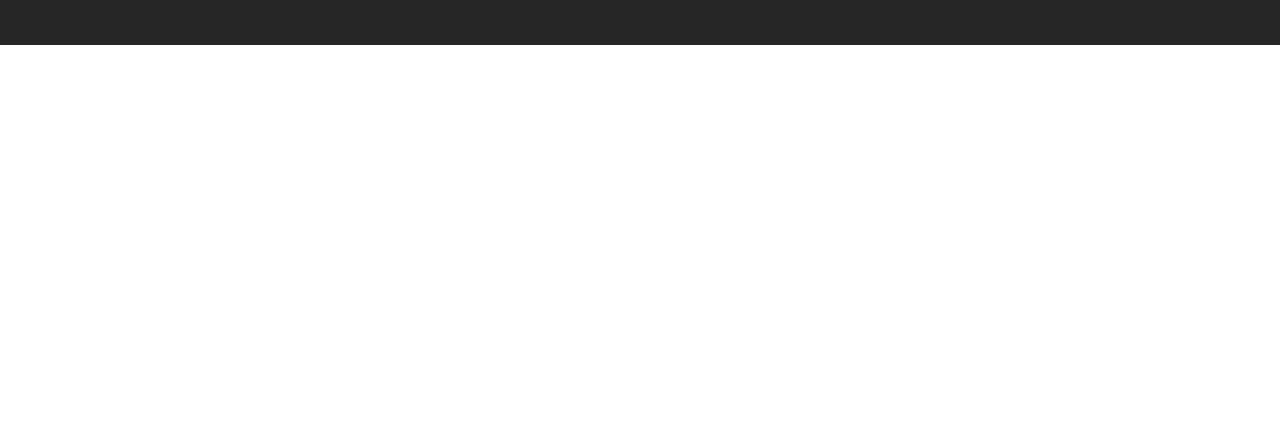
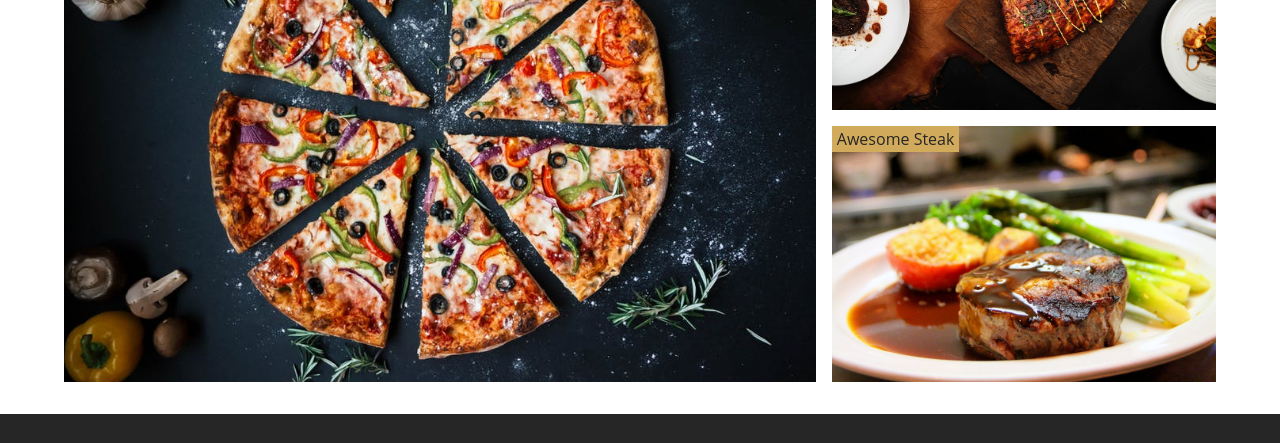
Before and after one commit to scottdiemer/Eatery, a Gatsby site: page / in a window 1280 px wide. Shown: the part 1438-1881 px from the top of the page. Before the commit the page ends 1483 px from the top, so only its background shows below. Built offline with nearby package versions, Linux system fonts and the light colour scheme; Gatsby itself is replaced by a stand-in of ours.

Commit message:
added Gallery component

```diff
--- /dev/null
+++ b/src/components/HomePageComponents/Gallery.js
@@ -0,0 +1,122 @@
+import React from "react"
+import styled from "styled-components"
+import { StaticQuery, graphql } from "gatsby"
+import { styles, Section } from "../../utils"
+import Img from "gatsby-image"
+
+const SINGLE_IMAGE = graphql`
+  {
+    img1: file(relativePath: { eq: "homeGallery/img-1.jpeg" }) {
+      childImageSharp {
+        fluid(maxWidth: 500) {
+          ...GatsbyImageSharpFluid_tracedSVG
+        }
+      }
+    }
+    img2: file(relativePath: { eq: "homeGallery/img-2.jpeg" }) {
+      childImageSharp {
+        fluid(maxWidth: 500) {
+          ...GatsbyImageSharpFluid_tracedSVG
+        }
+      }
+    }
+    img3: file(relativePath: { eq: "homeGallery/img-3.jpeg" }) {
+      childImageSharp {
+        fluid(maxWidth: 500) {
+          ...GatsbyImageSharpFluid_tracedSVG
+        }
+      }
+    }
+  }
+`
+
+const MULTIPLE_IMAGES = graphql`
+  {
+    getImages: allFile(filter: { relativeDirectory: { eq: "homeGallery" } }) {
+      edges {
+        node {
+          childImageSharp {
+            fluid(maxWidth: 500) {
+              src
+            }
+          }
+        }
+      }
+    }
+  }
+`
+
+function Gallery({}) {
+  return (
+    <StaticQuery
+      query={SINGLE_IMAGE}
+      render={data => {
+        const img1 = data.img1.childImageSharp.fluid
+        const img2 = data.img2.childImageSharp.fluid
+        const img3 = data.img3.childImageSharp.fluid
+
+        return (
+          <Section>
+            <GalleryWrapper>
+              <div class="item item-1">
+                <Img fluid={img1} />
+                <p className="info">awesome pizza</p>
+              </div>
+              <div class="item item-2">
+                <Img fluid={img2} />
+                <p className="info">awesome pork</p>
+              </div>
+              <div class="item item-3">
+                <Img fluid={img3} />
+                <p className="info">awesome steak</p>
+              </div>
+            </GalleryWrapper>
+          </Section>
+        )
+      }}
+    />
+  )
+}
+
+const GalleryWrapper = styled.div`
+  display: grid;
+  grid-template-columns: auto;
+  grid-row-gap: 1rem;
+  .item {
+    position: relative;
+  }
+  .info {
+    position: absolute;
+    top: 0;
+    left: 0;
+    background: ${styles.colors.mainYellow};
+    padding: 0.1rem 0.3rem;
+    text-transform: capitalize;
+  }
+  @media (min-width: 576px) {
+    grid-template-columns: 1fr 1fr;
+    grid-column-gap: 1rem;
+  }
+  @media (min-width: 768px) {
+    grid-template-columns: repeat(3, 1fr);
+  }
+  @media (min-width: 992px) {
+    .gatsby-image-wrapper {
+      height: 100%;
+    }
+    grid-template-areas:
+      "one one two two"
+      "one one three three";
+    .item-1 {
+      grid-area: one;
+    }
+    .item-2 {
+      grid-area: two;
+    }
+    .item-3 {
+      grid-area: three;
+    }
+  }
+`
+
+export default Gallery
--- a/src/pages/index.js
+++ b/src/pages/index.js
@@ -5,6 +5,7 @@
 import { HomeHeader, Banner, BannerButton } from "../utils"
 import img from "../images/bcg/homeBcg.jpeg"
 import QuickInfo from "../components/HomePageComponents/QuickInfo"
+import Gallery from "../components/HomePageComponents/Gallery"
 
 const IndexPage = () => (
   <Layout>
@@ -15,6 +16,7 @@
       </Banner>
     </HomeHeader>
     <QuickInfo />
+    <Gallery />
   </Layout>
 )
 
```
